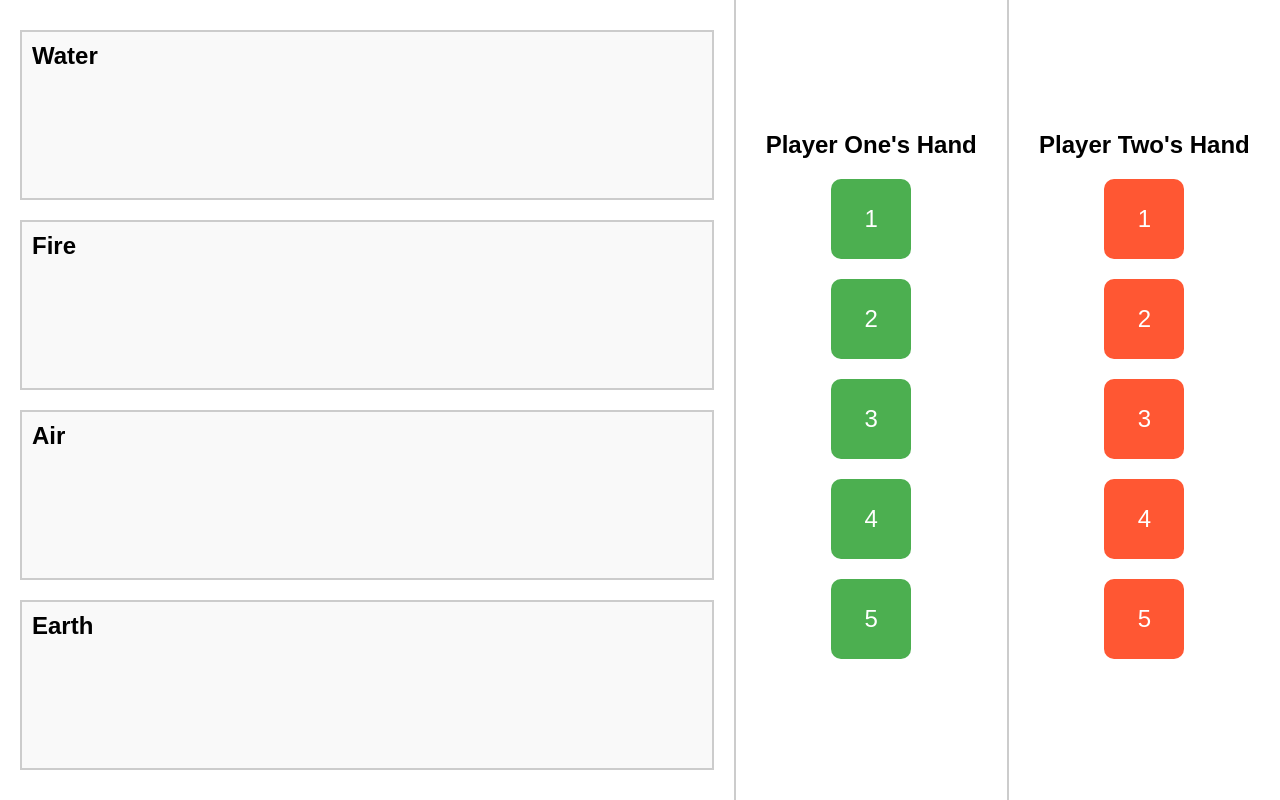
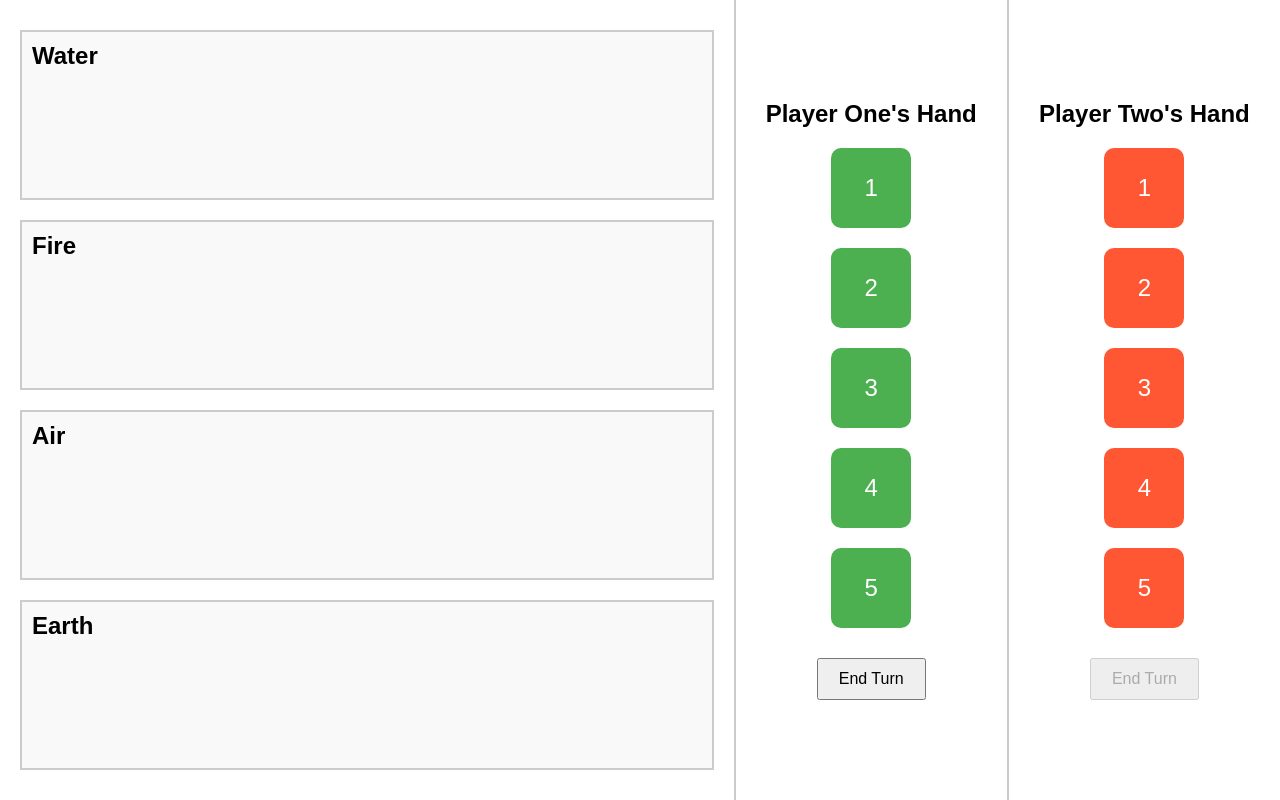
Before and after one commit to AlexanderRinkowski/Game, a plain HTML site: page index.html in a window 1280 px wide. Drawn offline with Linux system fonts and the light colour scheme.

Commit message:
working 2 player drag drop

```diff
--- a/index.html
+++ b/index.html
@@ -3,7 +3,7 @@
 <head>
     <meta charset="UTF-8">
     <meta name="viewport" content="width=device-width, initial-scale=1.0">
-    <title>Drag and Drop</title>
+    <title>Drag and Drop with Turn Logic</title>
     <link rel="stylesheet" href="styles.css">
 </head>
 <body>
@@ -29,15 +29,17 @@
         <div id="card3" class="card player-one" draggable="true" ondragstart="drag(event)">3</div>
         <div id="card4" class="card player-one" draggable="true" ondragstart="drag(event)">4</div>
         <div id="card5" class="card player-one" draggable="true" ondragstart="drag(event)">5</div>
+        <button onclick="endTurn()">End Turn</button>
     </div>
 
     <div class="hand-container">
         <h2>Player Two's Hand</h2>
-        <div id="card6" class="card player-two" draggable="true" ondragstart="drag(event)">1</div>
-        <div id="card7" class="card player-two" draggable="true" ondragstart="drag(event)">2</div>
-        <div id="card8" class="card player-two" draggable="true" ondragstart="drag(event)">3</div>
-        <div id="card9" class="card player-two" draggable="true" ondragstart="drag(event)">4</div>
-        <div id="card10" class="card player-two" draggable="true" ondragstart="drag(event)">5</div>
+        <div id="card6" class="card player-two" draggable="false" ondragstart="drag(event)">1</div>
+        <div id="card7" class="card player-two" draggable="false" ondragstart="drag(event)">2</div>
+        <div id="card8" class="card player-two" draggable="false" ondragstart="drag(event)">3</div>
+        <div id="card9" class="card player-two" draggable="false" ondragstart="drag(event)">4</div>
+        <div id="card10" class="card player-two" draggable="false" ondragstart="drag(event)">5</div>
+        <button onclick="endTurn()" disabled>End Turn</button>
     </div>
 
     <script src="script.js"></script>
--- a/script.js
+++ b/script.js
@@ -1,18 +1,44 @@
+let currentPlayer = 1;
+
 function allowDrop(ev) {
-    ev.preventDefault();
+    ev.preventDefault(); // Allow dropping by preventing default behavior
 }
 
 function drag(ev) {
-    ev.dataTransfer.setData("text", ev.target.id);
+    const card = ev.target;
+    const cardPlayer = card.classList.contains('player-one') ? 1 : 2;
+
+    if (cardPlayer === currentPlayer) {
+        ev.dataTransfer.setData("text", ev.target.id);
+    }
 }
 
 function drop(ev) {
     ev.preventDefault();
     var data = ev.dataTransfer.getData("text");
     var card = document.getElementById(data);
-    if (ev.target.className.includes("row")) {
-        ev.target.appendChild(card);
-    } else if (ev.target.className.includes("card")) {
-        ev.target.parentElement.appendChild(card);
+
+    const cardPlayer = card.classList.contains('player-one') ? 1 : 2;
+
+    if (cardPlayer === currentPlayer) {
+        if (ev.target.className.includes("row") || ev.target.className.includes("card")) {
+            ev.target.appendChild(card);
+        }
     }
 }
+
+function endTurn() {
+    if (currentPlayer === 1) {
+        currentPlayer = 2;
+        document.querySelectorAll('.player-one').forEach(card => card.setAttribute('draggable', 'false'));
+        document.querySelectorAll('.player-two').forEach(card => card.setAttribute('draggable', 'true'));
+        document.querySelectorAll('.hand-container button')[0].disabled = true;
+        document.querySelectorAll('.hand-container button')[1].disabled = false;
+    } else {
+        currentPlayer = 1;
+        document.querySelectorAll('.player-one').forEach(card => card.setAttribute('draggable', 'true'));
+        document.querySelectorAll('.player-two').forEach(card => card.setAttribute('draggable', 'false'));
+        document.querySelectorAll('.hand-container button')[0].disabled = false;
+        document.querySelectorAll('.hand-container button')[1].disabled = true;
+    }
+}
--- a/styles.css
+++ b/styles.css
@@ -64,3 +64,10 @@ h2 {
     margin-bottom: 10px;
     text-align: center;
 }
+
+button {
+    margin-top: 20px;
+    padding: 10px 20px;
+    font-size: 16px;
+    cursor: pointer;
+}
```
